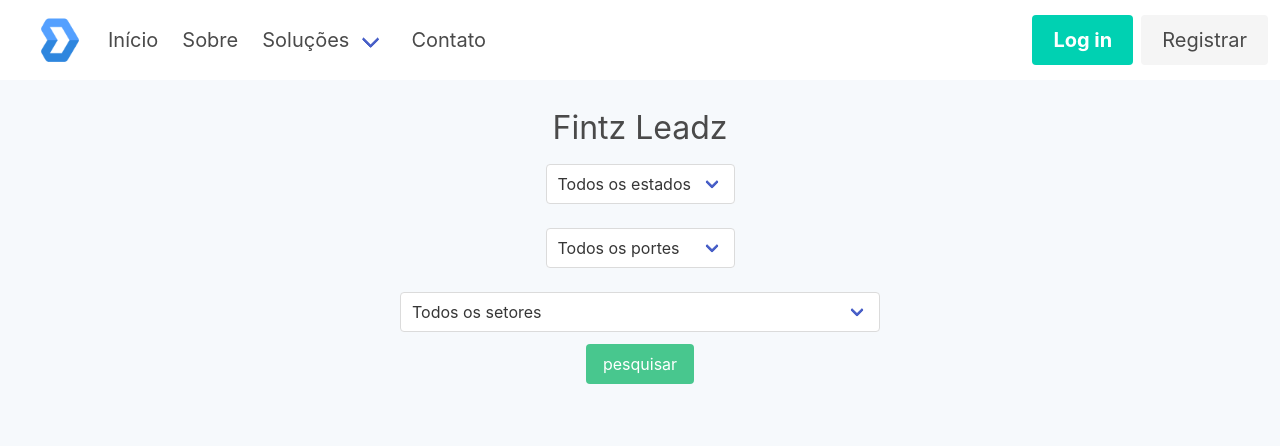
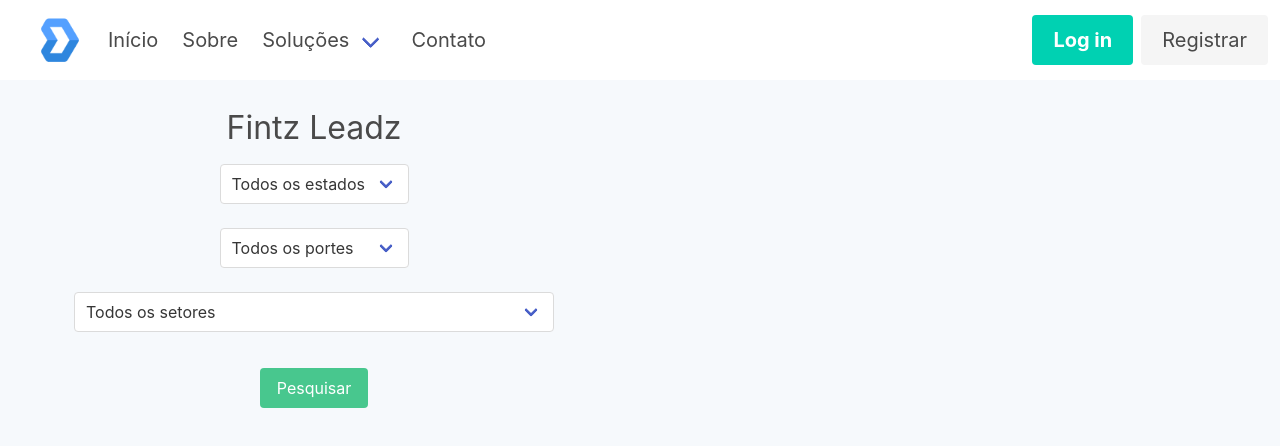
Before and after one commit to thefintz/Leadz, a React (Create React App) app: page / in a window 1280 px wide. Shown: the top 446 px of the page. Built offline with nearby package versions, Linux system fonts and the light colour scheme.

Commit message:
new interface

```diff
--- a/src/components/LeadsList.js
+++ b/src/components/LeadsList.js
@@ -13,13 +13,8 @@
       if (lead) {
         return (
           <div class="columns">
-            <div class="column"/>
-
-            <div class="column is-half has-text-left">
+            <div class="column is-four-fifths has-text-left">
               <div key={lead.empresa.cnpjBasico} style={cardStyle} >
-                <div class="columns">
-
-                  <div class="column">
                     <p> <b> Nome Empresarial:</b> {lead.empresa.nomeEmpresarial}</p>
                     <p> <b> Porte:</b> {lead.empresa.porte.descricao}</p>
                     <p> <b> Localização: </b> {lead.endereco.municipio.descricao}, {lead.endereco.uf} </p>
@@ -32,9 +27,6 @@
                       <b> Site: </b>
                       <a href={lead.contato.email ? lead.contato.email.split("@")[1] : ""}> www.{lead.contato.email.split("@")[1].toLowerCase()} </a>
                     </p> */}
-                  </div>
-
-                  </div>
               </div>
             </div>
 
--- a/src/components/SearchPage.js
+++ b/src/components/SearchPage.js
@@ -56,6 +56,9 @@
     return (
       <>
         <Navbar/>
+        <div class="columns">
+
+          <div class="column">
             <br></br>
             <h1 class="is-size-3 mb-3">Fintz Leadz</h1>
 
@@ -79,9 +82,15 @@
             />
 
             <br/>
-        <button class="button is-success mt-3 mb-3" onClick={this.fetchData} > pesquisar </button>
+            <br/>
+            <button class="button is-success mt-3 mb-3" onClick={this.fetchData} > Pesquisar </button>
+          </div>
 
+          <div class="column is-half">
             <LeadsList leadsList={ this.state.leadsData } />
+          </div>
+
+        </div>
       </>
     );
   }
```
Lines whose indentation alone changed are shown as unchanged.
